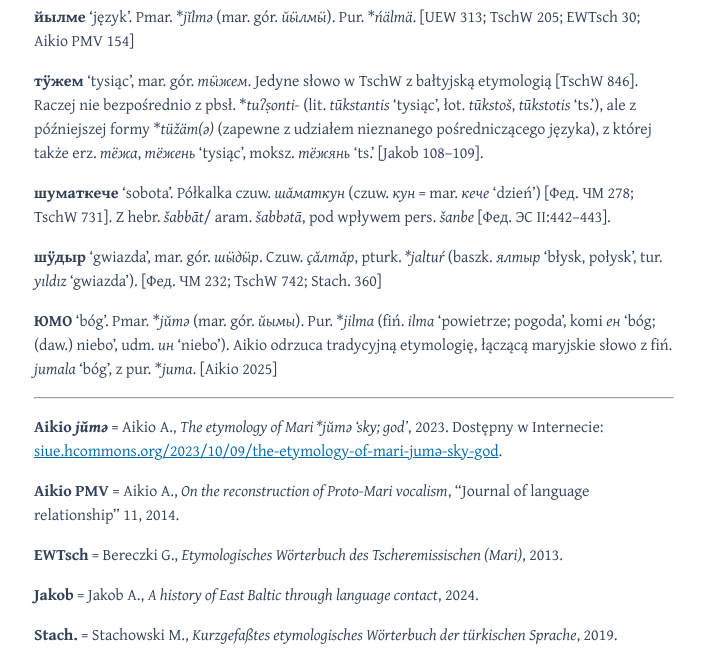
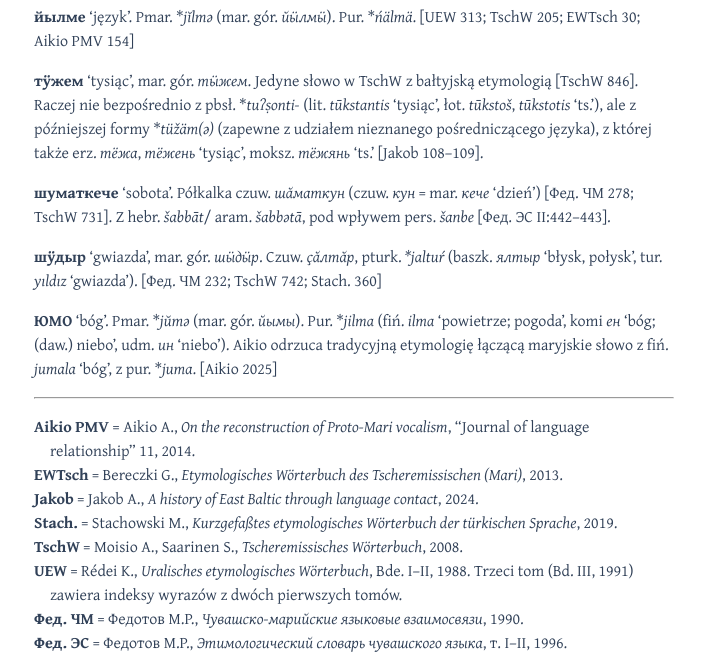
Before and after one commit to PT-22/hk, a plain HTML site: page mhr/etym.html in a window 1280 px wide. Shown: the part 126-786 px from the top of the page, without its empty margins (286-989 px from the left). Drawn offline with Linux system fonts and the light colour scheme.

Commit message:
Update etym.html

```diff
--- a/mhr/etym.html
+++ b/mhr/etym.html
@@ -27,12 +27,11 @@
 
 <p><b>шӱдыр</b> ‘gwiazda’, mar. gór. <i>шӹдӹр</i>. Czuw. <i>ҫӑлтӑр</i>, pturk. <i>*jaltuŕ</i> (baszk. <i>ялтыр</i> ‘błysk, połysk’, tur. <i>yıldız</i> ‘gwiazda’). [Фед. ЧМ 232; TschW 742; Stach. 360]</p>
 
-<p><b>ЮМО</b> ‘bóg’. Pmar. *<i>jŭmǝ</i> (mar. gór. <i>йымы</i>). Pur. *<i>jilma</i> (fiń. <i>ilma</i> ‘powietrze; pogoda’, komi <i>ен</i> ‘bóg; (daw.) niebo’, udm. <i>ин</i> ‘niebo’). Aikio odrzuca tradycyjną etymologię, łączącą  maryjskie słowo z fiń. <i>jumala</i> ‘bóg’, z pur. *<i>juma</i>. [Aikio 2025]</p>
+<p><b>ЮМО</b> ‘bóg’. Pmar. *<i>jŭmǝ</i> (mar. gór. <i>йымы</i>). Pur. *<i>jilma</i> (fiń. <i>ilma</i> ‘powietrze; pogoda’, komi <i>ен</i> ‘bóg; (daw.) niebo’, udm. <i>ин</i> ‘niebo’). Aikio odrzuca tradycyjną etymologię łączącą  maryjskie słowo z fiń. <i>jumala</i> ‘bóg’, z pur. *<i>juma</i>. [Aikio 2025]</p>
 
 <hr>
 
-<div class="wys">
-<p><b>Aikio <i>jŭmǝ</i></b> = Aikio A., <cite lang="en">The etymology of Mari *jŭmǝ ‘sky; god’</cite>, 2023. Dostępny w Internecie: <a href="https://siue.hcommons.org/2023/10/09/the-etymology-of-mari-jumǝ-sky-god/">siue.hcommons.org/2023/10/09/the-etymology-of-mari-jumǝ-sky-god</a>.</p>
+<div class="hang">
 <p><b>Aikio PMV</b> = Aikio A., <cite>On the reconstruction of Proto-Mari vocalism</cite>, “Journal of language relationship” 11, 2014.</p>
 <p><b>EWTsch</b> = Bereczki G., <cite>Etymologisches Wörterbuch des Tscheremissischen (Mari)</cite>, 2013.</p>
 <p><b>Jakob</b> = Jakob A., <cite lang="en">A history of East Baltic through language contact</cite>, 2024.</p>
```
